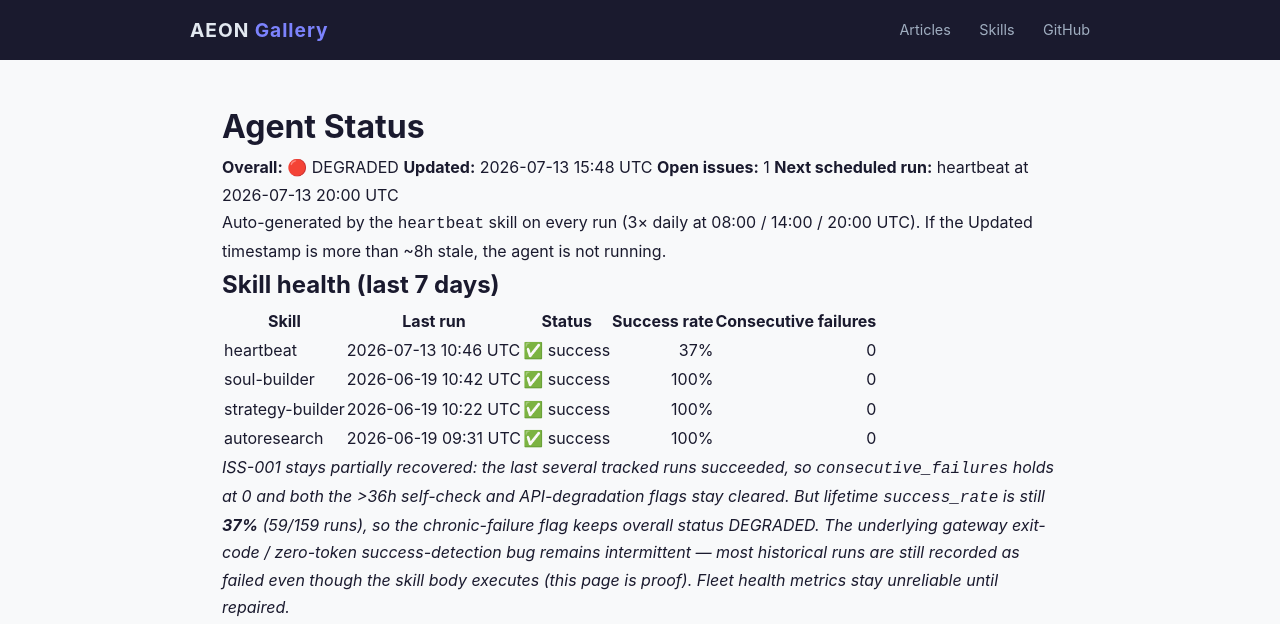
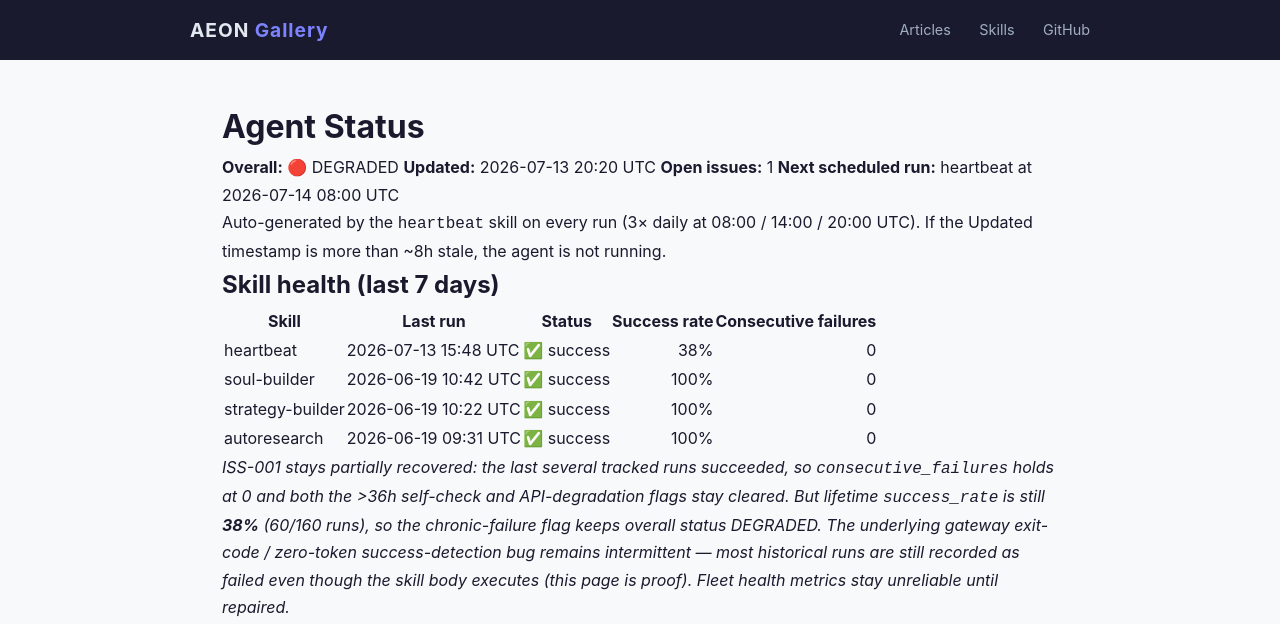
Before and after one commit to RickCrosschain/aeon, a Jekyll site: the page built from docs/status.md, in a window 1280 px wide. Shown: the top 624 px of the page. Built offline with Jekyll 4.4.1, drawn with Linux system fonts in a browser that asks for light colours.

Commit message:
chore(heartbeat): auto-commit 2026-07-13

```diff
--- a/docs/status.md
+++ b/docs/status.md
@@ -7,9 +7,9 @@
 # Agent Status
 
 **Overall:** 🔴 DEGRADED
-**Updated:** 2026-07-13 15:48 UTC
+**Updated:** 2026-07-13 20:20 UTC
 **Open issues:** 1
-**Next scheduled run:** heartbeat at 2026-07-13 20:00 UTC
+**Next scheduled run:** heartbeat at 2026-07-14 08:00 UTC
 
 Auto-generated by the `heartbeat` skill on every run (3× daily at 08:00 / 14:00 / 20:00 UTC). If the Updated timestamp is more than ~8h stale, the agent is not running.
 
@@ -17,12 +17,12 @@
 
 | Skill | Last run | Status | Success rate | Consecutive failures |
 |-------|----------|--------|-------------:|---------------------:|
-| heartbeat | 2026-07-13 10:46 UTC | ✅ success | 37% | 0 |
+| heartbeat | 2026-07-13 15:48 UTC | ✅ success | 38% | 0 |
 | soul-builder | 2026-06-19 10:42 UTC | ✅ success | 100% | 0 |
 | strategy-builder | 2026-06-19 10:22 UTC | ✅ success | 100% | 0 |
 | autoresearch | 2026-06-19 09:31 UTC | ✅ success | 100% | 0 |
 
-_ISS-001 stays partially recovered: the last several tracked runs succeeded, so `consecutive_failures` holds at 0 and both the >36h self-check and API-degradation flags stay cleared. But lifetime `success_rate` is still **37%** (59/159 runs), so the chronic-failure flag keeps overall status DEGRADED. The underlying gateway exit-code / zero-token success-detection bug remains intermittent — most historical runs are still recorded as failed even though the skill body executes (this page is proof). Fleet health metrics stay unreliable until repaired._
+_ISS-001 stays partially recovered: the last several tracked runs succeeded, so `consecutive_failures` holds at 0 and both the >36h self-check and API-degradation flags stay cleared. But lifetime `success_rate` is still **38%** (60/160 runs), so the chronic-failure flag keeps overall status DEGRADED. The underlying gateway exit-code / zero-token success-detection bug remains intermittent — most historical runs are still recorded as failed even though the skill body executes (this page is proof). Fleet health metrics stay unreliable until repaired._
 
 ## Open issues
 
--- a/memory/token-usage.csv
+++ b/memory/token-usage.csv
@@ -62,3 +62,4 @@
 2026-07-12,heartbeat,claude-opus-4-8,2344,5023,657372,40134
 2026-07-13,heartbeat,claude-opus-4-8,2098,4652,449976,40426
 2026-07-13,heartbeat,claude-opus-4-8,2096,5787,283158,43630
+2026-07-13,heartbeat,claude-opus-4-8,2092,5100,282703,40579
```
Also changed, not shown: memory/logs/2026-07-13.md (+15 -0 lines), .outputs/heartbeat.md.
